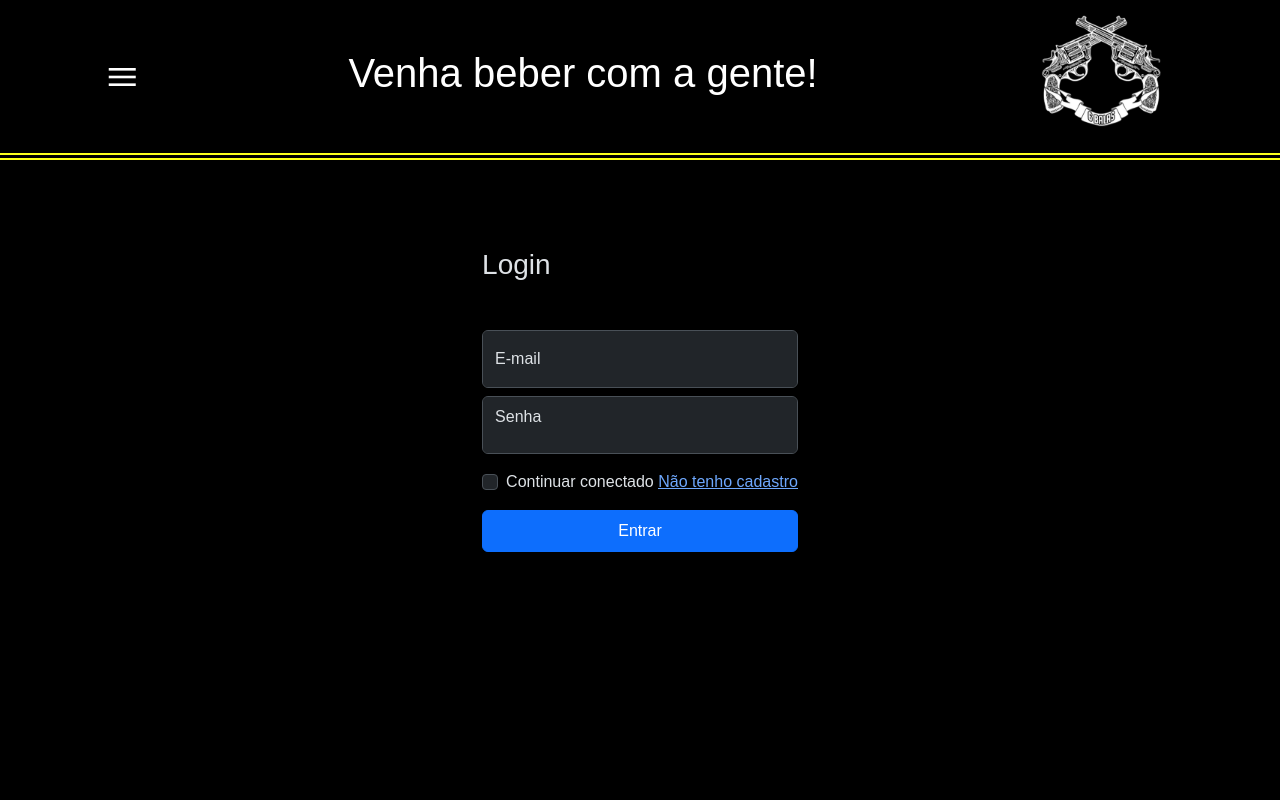
After one commit to Brayan-Pereira/6-balas, a PHP site: page /Pages/user/login.html in a window 1280 px wide. The commit adds this page. Run offline with PHP 8.4, Linux system fonts and the light colour scheme.

Commit message:
tela de login do ENZÃO

```diff
--- a/CSS/global.css
+++ b/CSS/global.css
@@ -14,6 +14,7 @@
 body {
     height: 100vh;
     width: 100%;
+    background-color: var(--color-fundo-background);
 }
 
 
--- a/CSS/header.css
+++ b/CSS/header.css
@@ -35,7 +35,7 @@ nav ul {
     font-size: 20px;
 }
 
-a {
+header a {
     text-decoration: none;
     color: var(--color-title);
 }
--- /dev/null
+++ b/CSS/login/login.css
@@ -0,0 +1,8 @@
+body{
+    background-color: var(--color-fundo-background);
+}
+
+.login{
+    display: flex;
+    margin: 10rem auto;
+}
--- /dev/null
+++ b/Pages/user/login.html
@@ -0,0 +1,80 @@
+<!DOCTYPE html>
+<html lang="pt-br" data-bs-theme="dark">
+
+<head>
+    <meta charset="UTF-8">
+    <meta name="viewport" content="width=device-width, initial-scale=1.0">
+    <link href="https://cdn.jsdelivr.net/npm/bootstrap@5.3.3/dist/css/bootstrap.min.css" rel="stylesheet"
+        integrity="sha384-QWTKZyjpPEjISv5WaRU9OFeRpok6YctnYmDr5pNlyT2bRjXh0JMhjY6hW+ALEwIH" crossorigin="anonymous">
+    <link rel="stylesheet"
+        href="https://fonts.googleapis.com/css2?family=Material+Symbols+Outlined:opsz,wght,FILL,GRAD@20..48,100..700,0..1,-50..200" />
+    <link rel="stylesheet" href="http://localhost/6-BALAS/CSS/global.css">
+    <link rel="stylesheet" href="http://localhost/6-BALAS/CSS/header.css">
+    <link rel="stylesheet" href="http://localhost/6-BALAS/CSS/login/login.css">
+    <title>Login</title>
+</head>
+
+<body class="d-flex justify-content-center">
+    <script src="http://localhost/6-BALAS/JS/menu.js" defer></script>
+    <header>
+        <nav>
+
+            <span class="material-symbols-outlined" id="btn_menu">
+                menu
+
+            </span>
+
+            <section class="menu_hamburger" id="menu_hamburger">
+                <div class="topo_menu">
+                    <img src="http://localhost/6-BALAS/Components/gun.png" alt="">
+
+                    <span class="material-symbols-outlined" id="btnOff_menu">
+                        close
+                    </span>
+
+                </div>
+
+                <ul>
+                    <li><a href="////localhost/6-balas/index.html">Tela inicial</a></li>
+                    <li><a onclick="verificacao()" href="#">Área do administrador</a></li>
+                </ul>
+            </section>
+
+
+
+
+
+            </section>
+        </nav>
+
+        <h1>Venha beber com a gente!</h1>
+
+        <div class="logo">
+            <img src="http://localhost/6-BALAS/Components/header/logo/logo.png" alt="">
+        </div>
+
+    </header>
+    <div class="login">
+        <main class="w-100 m-auto form-container">
+            <form>
+                <h1 class="h3 mb-5 fw-normal">Login</h1>
+                <div class="form-floating">
+                    <input type="email" class="form-control" id="floatingInput" placeholder="seu-email@gmail.com" />
+                    <label for="floatingInput">E-mail</label>
+                </div>
+                <div class="form-floating pt-2">
+                    <input type="password" class="form-control" id="floatingInput" placeholder="Sua senha" />
+                    <label for="floatingInput">Senha</label>
+                </div>
+                <div class="form-check text-start my-3">
+                    <input type="checkbox" class="form-check-input" id="flexCheckDefault" />
+                    <label class="form-check-label" for="flexCheckDefault">Continuar conectado</label>
+                    <u><a href="http://localhost/6-balas/Pages/forms/clientes.html">Não tenho cadastro</a></u>
+                </div>
+                <button class="btn btn-primary w-100 py-2">Entrar</button>
+            </form>
+        </main>
+    </div>
+</body>
+
+</html>
--- a/index.html
+++ b/index.html
@@ -68,7 +68,7 @@
                 </span>
             </a>
 
-            <a href="./Pages/forms/clientes.html"><span class="material-symbols-outlined">
+            <a href="/6-balas/Pages/user/login.html"><span class="material-symbols-outlined">
                     account_circle
                 </span>
             </a>
```
